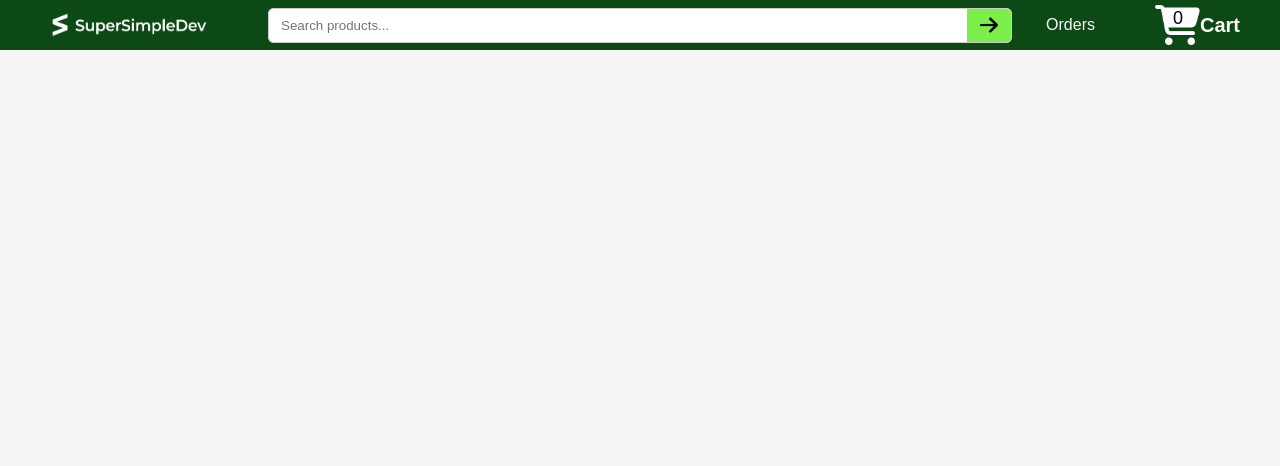
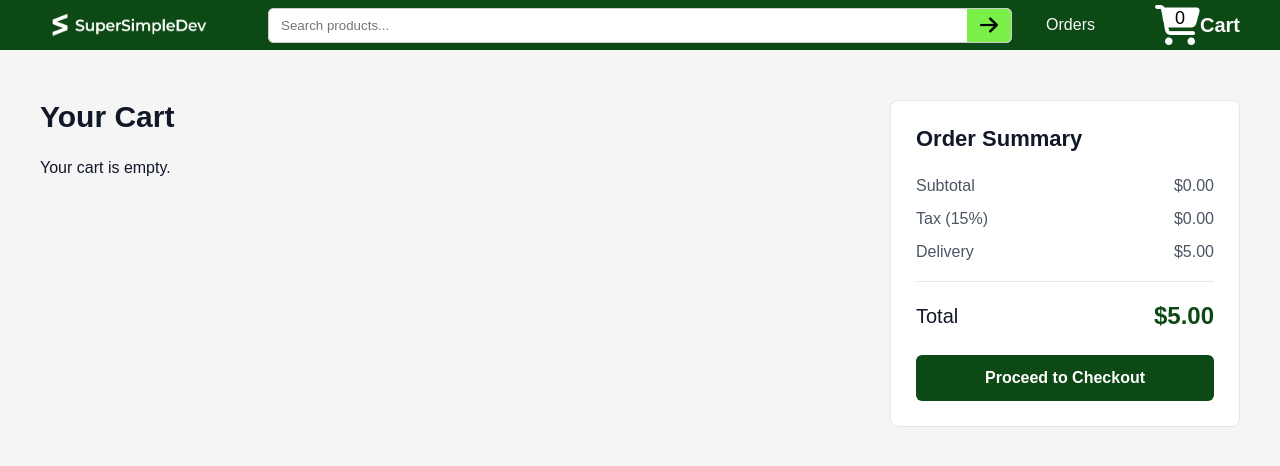
Before and after one commit to Edldev12/Ecommerce-project, a React (Vite) app: page /cart in a window 1280 px wide. Before the commit this address had no page. Shown: the top 466 px of the page. Built offline with nearby package versions, Linux system fonts and the light colour scheme.

Commit message:
add cart and connect cart, checkout, homepage together all  buttons  arefunctional

```diff
--- a/src/App.css
+++ b/src/App.css
@@ -21,7 +21,7 @@ body {
 
 .products-container {
   width: 100%;
-  padding: 30px 40px 50px;
+  padding: 80px 40px 50px;
   background-color: #fff;
 }
 
--- a/src/App.jsx
+++ b/src/App.jsx
@@ -3,7 +3,7 @@ import { Routes, Route } from "react-router-dom";
 import Header from "./component/Header";
 import HomePage from "./pages/HomePage";
 import CheckoutPage from "./pages/CheckoutPage";
-
+import Cart from "./component/Cart";
 import { CartProvider } from "./contaxt/CartProvider";
 
 import "./App.css";
@@ -15,6 +15,7 @@ function App() {
 
       <Routes>
         <Route path="/" element={<HomePage />} />
+        <Route path="/cart" element={<Cart />} />
         <Route path="/checkout" element={<CheckoutPage />} />
       </Routes>
     </CartProvider>
--- /dev/null
+++ b/src/component/Cart.css
@@ -0,0 +1,174 @@
+.cart-page {
+  width: 100%;
+  min-height: 100vh;
+  padding: 100px 40px 50px;
+  display: grid;
+  grid-template-columns: 1fr 350px;
+  gap: 30px;
+  background-color: #f5f5f5;
+}
+
+/* LEFT SIDE */
+
+.cart-products {
+  width: 100%;
+}
+
+.cart-products h2 {
+  margin-bottom: 25px;
+  font-size: 30px;
+  color: #111827;
+}
+
+.cart-item {
+  display: flex;
+  gap: 25px;
+  width: 100%;
+  padding: 20px;
+  margin-bottom: 15px;
+  background: white;
+  border: 1px solid #e5e7eb;
+  border-radius: 8px;
+}
+
+.cart-item img {
+  width: 140px;
+  height: 140px;
+  object-fit: contain;
+}
+
+.cart-item-info {
+  flex: 1;
+}
+
+.cart-item-info h3 {
+  margin-bottom: 10px;
+  font-size: 18px;
+}
+
+.cart-item-info p {
+  margin-bottom: 15px;
+  font-size: 18px;
+  font-weight: bold;
+}
+
+/* REMOVE */
+
+.remove-button {
+  display: block;
+  margin-bottom: 12px;
+  padding: 0;
+  border: none;
+  background: none;
+  color: #dc2626;
+  cursor: pointer;
+}
+
+/* QUANTITY */
+
+.cart-item-quantity {
+  display: flex;
+  align-items: center;
+  gap: 10px;
+}
+
+.quantity-button {
+  width: 35px;
+  height: 35px;
+  display: flex;
+  align-items: center;
+  justify-content: center;
+  border: none;
+  border-radius: 5px;
+  background-color: #0d4914;
+  color: white;
+  font-size: 20px;
+  font-weight: bold;
+  cursor: pointer;
+}
+
+.cart-item-quantity span {
+  min-width: 25px;
+  text-align: center;
+  font-size: 18px;
+  font-weight: bold;
+}
+
+
+/* RIGHT SIDE */
+
+.order-summary {
+  width: 350px;
+  height: fit-content;
+  padding: 25px;
+  background-color: white;
+  border: 1px solid #e5e7eb;
+  border-radius: 8px;
+
+  /* keeps summary near the top */
+  position: sticky;
+  top: 100px;
+}
+
+.order-summary h2 {
+  margin-bottom: 25px;
+  font-size: 22px;
+  color: #111827;
+}
+
+.summary-row {
+  display: flex;
+  justify-content: space-between;
+  margin-bottom: 15px;
+  color: #4b5563;
+}
+
+.summary-divider {
+  height: 1px;
+  margin: 20px 0;
+  background-color: #e5e7eb;
+}
+
+.summary-total {
+  display: flex;
+  justify-content: space-between;
+  align-items: center;
+  font-size: 20px;
+}
+
+.summary-total strong {
+  color: #0d4914;
+  font-size: 24px;
+}
+
+.checkout-button {
+  width: 100%;
+  margin-top: 25px;
+  padding: 14px;
+  border: none;
+  border-radius: 6px;
+  background-color: #0d4914;
+  color: white;
+  font-size: 16px;
+  font-weight: bold;
+  cursor: pointer;
+}
+
+.checkout-button:hover {
+  background-color: #11651c;
+}
+
+
+/* MOBILE */
+
+@media (max-width: 800px) {
+  .cart-page {
+    grid-template-columns: 1fr;
+    padding: 90px 20px 30px;
+  }
+
+  .order-summary {
+    width: 100%;
+    position: static;
+  }
+}
--- /dev/null
+++ b/src/component/Cart.jsx
@@ -0,0 +1,104 @@
+import { useNavigate } from "react-router-dom";
+import { useCart } from "../hook/useCart";
+import "./Cart.css";
+
+function Cart() {
+  const {
+    cart,
+    increaseQuantity,
+    decreaseQuantity,
+    removeFromCart,
+    cartTotal,
+  } = useCart();
+  const navigate = useNavigate();
+  return (
+    <div className="cart-page">
+
+      <div className="cart-products">
+        <h2>Your Cart</h2>
+
+        {cart.length === 0 ? (
+          <p className="empty-cart">Your cart is empty.</p>
+        ) : (
+          <>
+            {cart.map((item) => (
+              <div className="cart-item" key={item.id}>
+                <img
+                  src={item.image}
+                  alt={item.title}
+                />
+
+                <div className="cart-item-info">
+                  <h3>{item.title}</h3>
+
+                  <p>${item.price}</p>
+
+                  <button
+                    className="remove-button"
+                    onClick={() => removeFromCart(item.id)}
+                  >
+                    Remove
+                  </button>
+
+                  <div className="cart-item-quantity">
+                    <button
+                      className="quantity-button"
+                      onClick={() => decreaseQuantity(item.id)}
+                    >
+                      −
+                    </button>
+
+                    <span>{item.quantity}</span>
+
+                    <button
+                      className="quantity-button"
+                      onClick={() => increaseQuantity(item.id)}
+                    >
+                      +
+                    </button>
+                  </div>
+                </div>
+              </div>
+            ))}
+          </>
+        )}
+      </div>
+
+      <div className="order-summary">
+        <h2>Order Summary</h2>
+
+        <div className="summary-row">
+          <span>Subtotal</span>
+          <span>${cartTotal.toFixed(2)}</span>
+        </div>
+
+        <div className="summary-row">
+          <span>Tax (15%)</span>
+          <span>${(cartTotal * 0.15).toFixed(2)}</span>
+        </div>
+
+        <div className="summary-row">
+          <span>Delivery</span>
+          <span>$5.00</span>
+        </div>
+
+        <div className="summary-divider"></div>
+
+        <div className="summary-total">
+          <span>Total</span>
+          <strong>
+            ${(cartTotal + cartTotal * 0.15 + 5).toFixed(2)}
+          </strong>
+        </div>
+
+        <button className="checkout-button"
+          onClick={() => navigate("/checkout")}>
+          Proceed to Checkout
+        </button>
+      </div>
+
+    </div>
+  );
+}
+
+export default Cart;
--- a/src/component/Header.css
+++ b/src/component/Header.css
@@ -5,14 +5,16 @@
 }
 
 .header {
-  padding: 20px;
+  padding: 0 20px;
   font-family: arial, sans-serif;
   background-color: #0d4914;
   color: white;
   width: 100%;
   height: 50px;
   z-index: 1000;
-  position: static;
+  position: fixed;
+  top: 0;
+  left: 0;
   display: flex;
   align-items: center;
 
@@ -58,7 +60,6 @@
   display: flex;
   align-items: center;
   justify-content: center;
-
   border-radius: 0 6px 6px 0;
   cursor: pointer;
 }
@@ -104,7 +105,7 @@
 .cart-quantity {
   position: absolute;
   top: 5px;
-  left: 18px;
+  left: 20px;
 
   color: #030303;
   font-size: 18px;
@@ -112,8 +113,8 @@
 }
 
 .cart-quantity.quantity-large {
-  left: 45px;
-  color: orange;
+  left: 14px;
+  color: rgb(52, 35, 5);
 }
 
 .cart-text {
--- a/src/component/Header.jsx
+++ b/src/component/Header.jsx
@@ -38,7 +38,7 @@ function Header() {
             Orders
           </Link>
 
-          <Link to="/checkout" className="header-link">
+          <Link to="/cart" className="header-link">
             <div className="cart-wrapper">
               <img
                 src="/images/cart-icon.png"
--- a/src/component/ProductCard.jsx
+++ b/src/component/ProductCard.jsx
@@ -1,5 +1,12 @@
+import { useState } from "react";
+import { useCart } from "../hook/useCart";
 import './ProductCard.css';
 function ProductCard({ product }) {
+  const { addToCart } = useCart();
+  const [quantity, setQuantity] = useState(1);
+  const handleAddToCart = () => {
+    addToCart(product, quantity);
+  };
   return (
     <div className="product-card">
 
@@ -27,7 +34,9 @@ function ProductCard({ product }) {
         </p>
 
         {/* Quantity */}
-        <select className="quantity">
+        <select className="quantity"
+          value={quantity}
+          onChange={(e) => setQuantity(Number(e.target.value))}>
           <option value="1">1</option>
           <option value="2">2</option>
           <option value="3">3</option>
@@ -36,7 +45,10 @@ function ProductCard({ product }) {
         </select>
 
         {/* Add to Cart */}
-        <button className="add-to-cart">
+        <button
+          className="add-to-cart"
+          onClick={handleAddToCart}
+        >
           Add to Cart
         </button>
 
--- a/src/contaxt/CartProvider.jsx
+++ b/src/contaxt/CartProvider.jsx
@@ -4,7 +4,7 @@ import { CartContext } from "./CartContext";
 export function CartProvider({ children }) {
   const [cart, setCart] = useState([]);
 
-  const addToCart = (product) => {
+  const addToCart = (product, quantity = 1) => {
     setCart((currentCart) => {
       const existingProduct = currentCart.find(
         (item) => item.id === product.id
@@ -13,12 +13,12 @@ export function CartProvider({ children }) {
       if (existingProduct) {
         return currentCart.map((item) =>
           item.id === product.id
-            ? { ...item, quantity: item.quantity + 1 }
+            ? { ...item, quantity: item.quantity + quantity }
             : item
         );
       }
 
-      return [...currentCart, { ...product, quantity: 1 }];
+      return [...currentCart, { ...product, quantity: quantity }];
     });
   };
 
--- a/src/pages/CheckoutPage.jsx
+++ b/src/pages/CheckoutPage.jsx
@@ -1,22 +1,18 @@
-import { useState } from "react";
+import { useCart } from "../hook/useCart";
 import Checkout from "../component/Checkout";
 
 function CheckoutPage() {
-  const [showCheckout, setShowCheckout] = useState(true);
+  const { cart, cartTotal } = useCart();
 
-  const handleClose = () => {
-    setShowCheckout(false);
-  };
-
-  if (!showCheckout) {
-    return <h1>Checkout closed</h1>;
-  }
+  const tax = cartTotal * 0.15;
+  const delivery = cartTotal > 0 ? 5 : 0;
+  const orderTotal = cartTotal + tax + delivery;
 
   return (
     <Checkout
-      cart={[]}
-      total={0}
-      onClose={handleClose}
+      cart={cart}
+      total={orderTotal}
+      onClose={() => window.history.back()}
     />
   );
 }
```
Also changed, not shown: src/pages/HomePage.css (+75 -0 lines), src/pages/Checkout-header.css (deleted).
